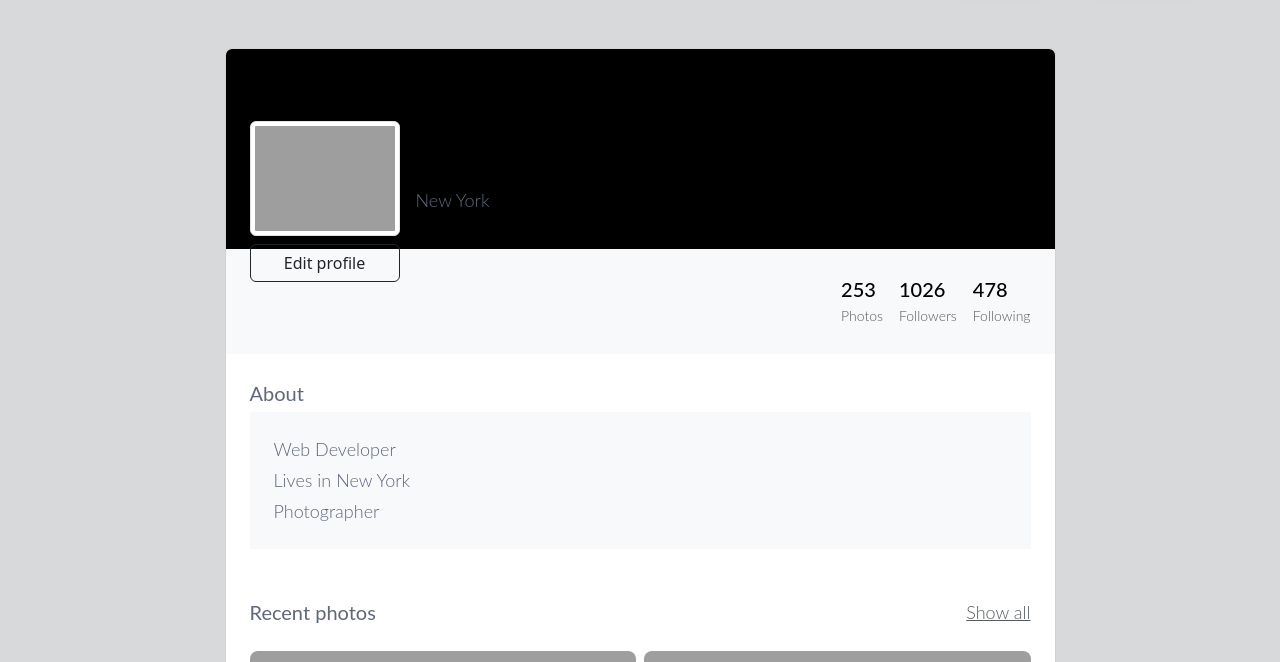
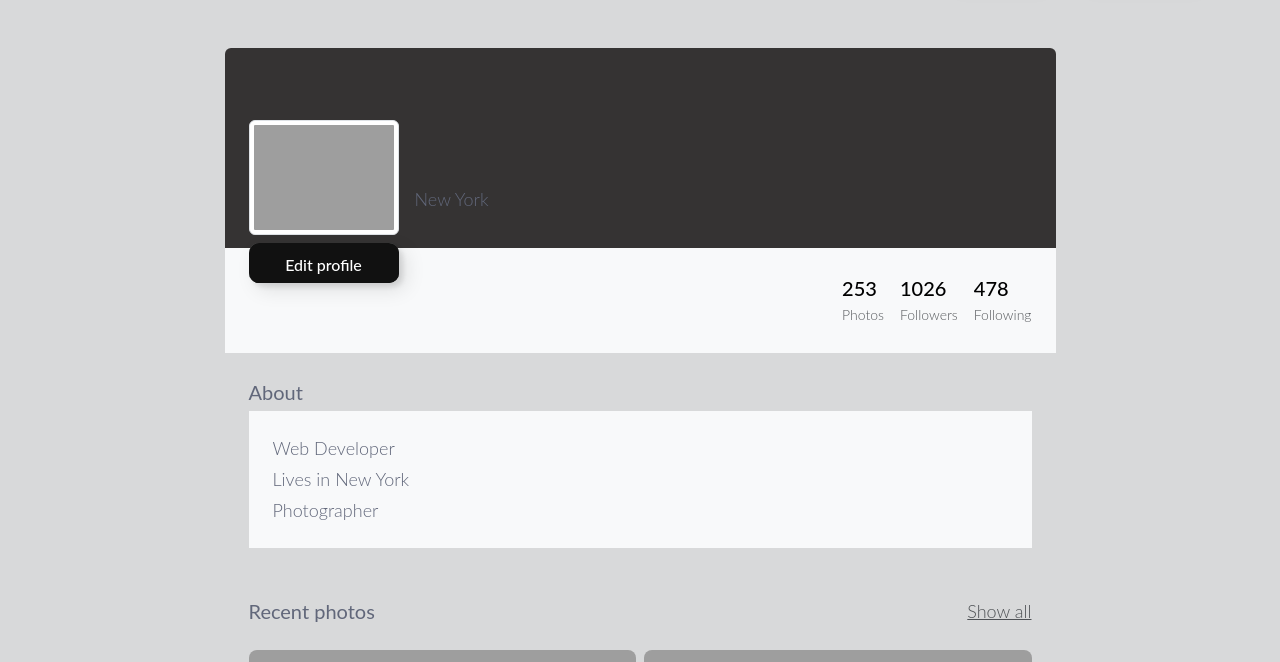
Before and after one commit to KutayAkmese/QuizConnect, a Django app: template quizconnect/app/templates/profile.html in a window 1280 px wide. Shown: the part 82-744 px from the top of the page. Run offline with Django 4.2, Linux system fonts and the light colour scheme; the template is opened without the code that fills it, so the values that code supplies are empty; grey boxes are pictures that could not be loaded.

Commit message:
Update Profile page

```diff
--- a/quizconnect/app/templates/profile.html
+++ b/quizconnect/app/templates/profile.html
@@ -6,7 +6,8 @@
   <meta charset="UTF-8">
   <meta name="viewport" content="width=device-width, initial-scale=1.0">
   <title>Quiz Connect | Profile</title>
-    <link href="https://cdn.jsdelivr.net/npm/bootstrap@5.3.2/dist/css/bootstrap.min.css" rel="stylesheet" integrity="sha384-T3c6CoIi6uLrA9TneNEoa7RxnatzjcDSCmG1MXxSR1GAsXEV/Dwwykc2MPK8M2HN" crossorigin="anonymous">
+  <link href="https://cdn.jsdelivr.net/npm/bootstrap@5.3.2/dist/css/bootstrap.min.css" rel="stylesheet"
+    integrity="sha384-T3c6CoIi6uLrA9TneNEoa7RxnatzjcDSCmG1MXxSR1GAsXEV/Dwwykc2MPK8M2HN" crossorigin="anonymous">
   <link rel="stylesheet" href="{% static 'css/button.css' %}">
   <link rel="stylesheet" href="{% static 'css/main.css' %}">
 </head>
@@ -18,14 +19,13 @@
     <div class="container py-5 h-100">
       <div class="row d-flex justify-content-center align-items-center h-100">
         <div class="col col-lg-11 col-xl-9">
-              <div class="card">
-                <div class="rounded-top text-white d-flex flex-row" style="background-color: #000; height:200px;">
+
+          <div class="rounded-top text-white d-flex flex-row" style="background-color: #353333; height:200px;">
             <div class="ms-4 mt-5 d-flex flex-column" style="width: 150px;">
               <img src="https://mdbcdn.b-cdn.net/img/Photos/new-templates/bootstrap-profiles/avatar-1.webp"
                 alt="Generic placeholder image" class="img-fluid img-thumbnail mt-4 mb-2"
                 style="width: 150px; z-index: 1">
-                    <button type="button" class="btn btn-outline-dark" data-mdb-ripple-color="dark"
-                      style="z-index: 1;">
+              <button type="button" class="glow-on-hover custom-btn" data-mdb-ripple-color="dark" style="z-index: 1; width: 150px;">
                 Edit profile
               </button>
             </div>
@@ -50,7 +50,7 @@
               </div>
             </div>
           </div>
-                <div class="card-body p-4 text-black">
+          <div class="card-body p-4">
             <div class="mb-5">
               <p class="lead fw-normal mb-1">About</p>
               <div class="p-4" style="background-color: #f8f9fa;">
@@ -65,26 +65,17 @@
             </div>
             <div class="row g-2">
               <div class="col mb-2">
-                      <img src="https://mdbcdn.b-cdn.net/img/Photos/Lightbox/Original/img%20(112).webp"
-                        alt="image 1" class="w-100 rounded-3">
+                <img src="https://mdbcdn.b-cdn.net/img/Photos/Lightbox/Original/img%20(112).webp" alt="image 1"
+                  class="w-100 rounded-3">
               </div>
               <div class="col mb-2">
-                      <img src="https://mdbcdn.b-cdn.net/img/Photos/Lightbox/Original/img%20(107).webp"
-                        alt="image 1" class="w-100 rounded-3">
+                <img src="https://mdbcdn.b-cdn.net/img/Photos/Lightbox/Original/img%20(107).webp" alt="image 1"
+                  class="w-100 rounded-3">
               </div>
             </div>
-                  <div class="row g-2">
-                    <div class="col">
-                      <img src="https://mdbcdn.b-cdn.net/img/Photos/Lightbox/Original/img%20(108).webp"
-                        alt="image 1" class="w-100 rounded-3">
+
           </div>
-                    <div class="col">
-                      <img src="https://mdbcdn.b-cdn.net/img/Photos/Lightbox/Original/img%20(114).webp"
-                        alt="image 1" class="w-100 rounded-3">
-                    </div>
-                  </div>
-                </div>
-              </div>
+
         </div>
       </div>
     </div>
```
Also changed, not shown: quizconnect/app/templates/details.html (line endings or trailing spaces). Lines whose indentation alone changed are shown as unchanged.
